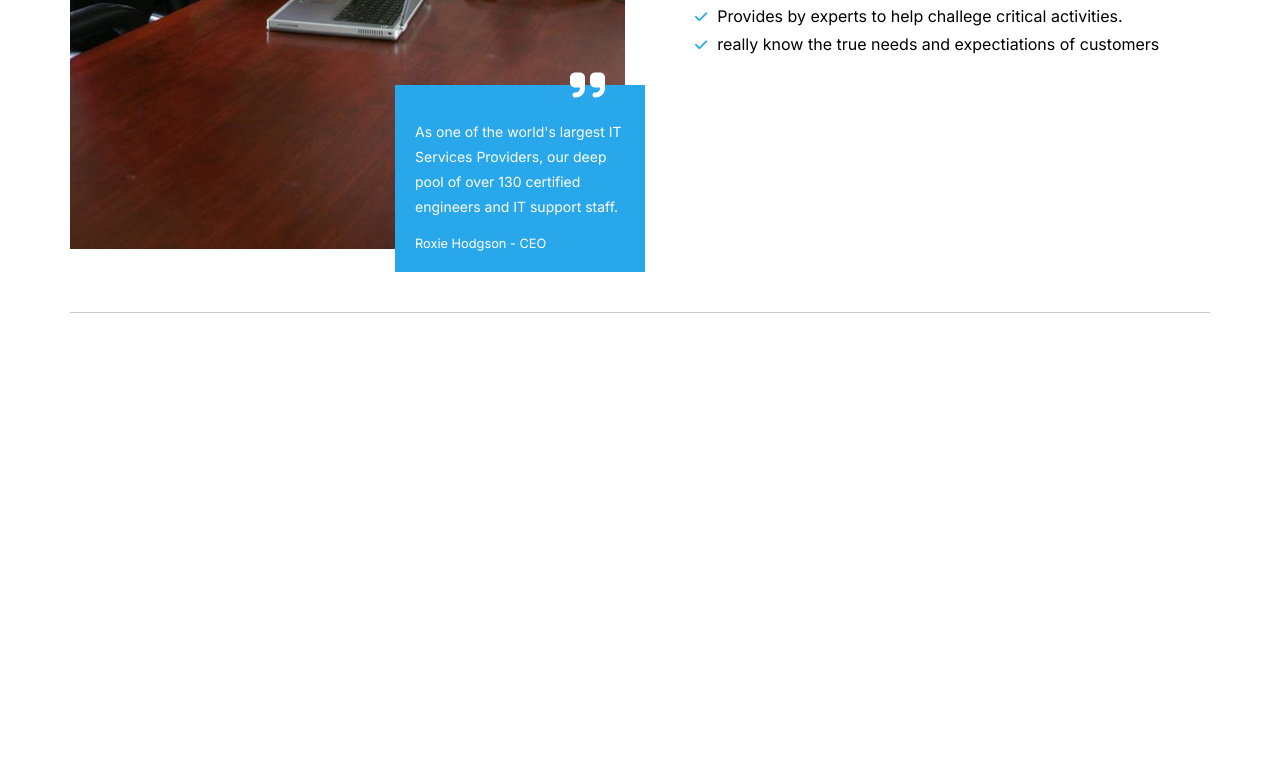
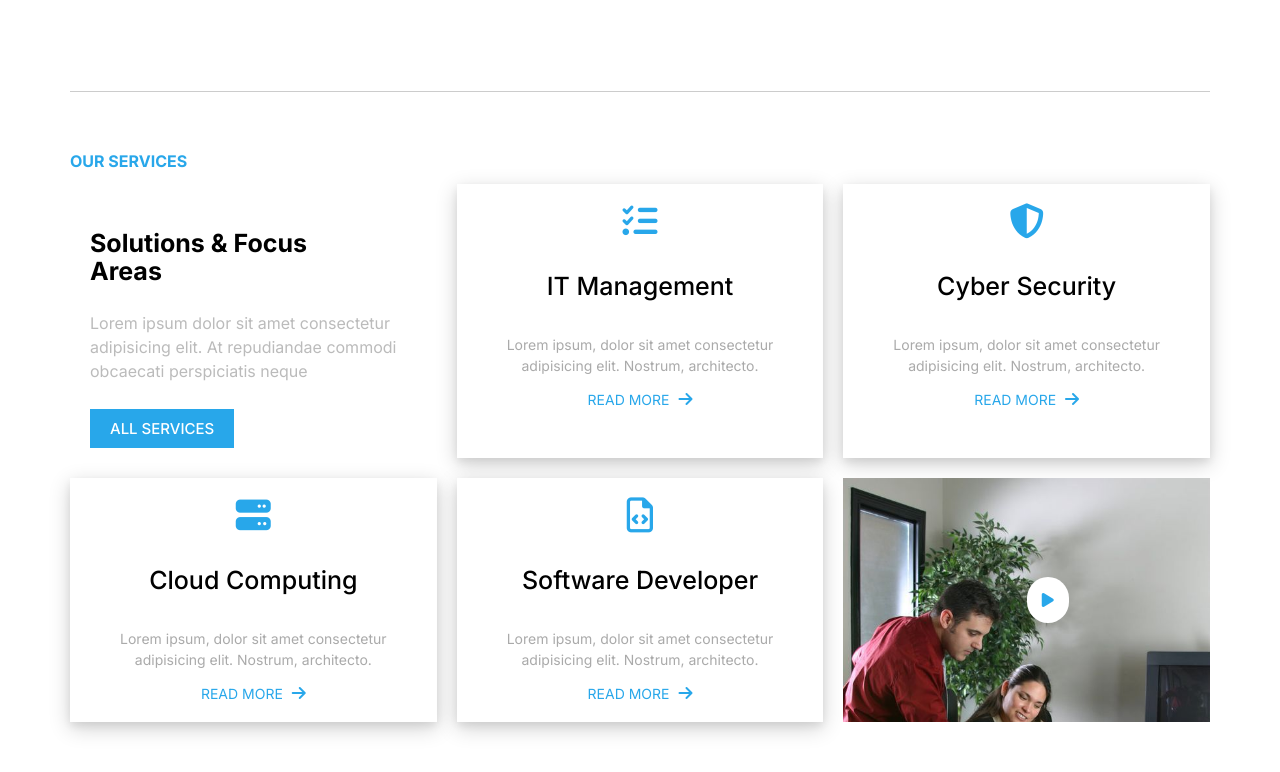
Before and after one commit to h-ibraheem/ITServices.github.io, a plain HTML site: page index.html in a window 1280 px wide. Shown: the part 1882-2654 px from the top of the page. Before the commit the page ends 2255 px from the top, so only its background shows below. Drawn offline with Linux system fonts and the light colour scheme.

Commit message:
Finsh our services

```diff
--- a/css/style.css
+++ b/css/style.css
@@ -76,6 +76,11 @@ ul {
 
 }
 
+.title{
+  font-size: 16px;
+  text-transform: uppercase;
+  color: var(--main-color);
+}
 
 .p-formate {
   color: #5C6574;
@@ -367,16 +372,18 @@ header nav ul li:first-child {
   margin: 60px 0 ;
   padding: 60px 0;
   display: grid;
-  grid-template-columns: repeat(auto-fill, minmax(450px, 1fr));
+  /* grid-template-columns: repeat(auto-fill, minmax(320px, 1fr)); */
+  grid-template-columns:auto auto;
   gap: 30px;
   border-bottom: 1px solid #ccc;
 }
 .about-us .quote{
   position: relative;
-}
-
-.about-us .quote img{
-  width: 100%;
+  background-image: url(../image/about-us.jpeg);
+  background-repeat: no-repeat;
+  background-size: cover;
+  width: 450px;
+  height: 500px;
 }
 
 .about-us .quote .text {
@@ -402,14 +409,10 @@ header nav ul li:first-child {
 }
 
 .about-us .content{
-  padding: 20px;
+  margin: 0;
 }
 
-.about-us .content h1{
-  font-size: 16px;
-  text-transform: uppercase;
-  color: var(--main-color);
-}
+
 
 .about-us .content h2{
   width: 300px;
@@ -456,13 +459,130 @@ header nav ul li:first-child {
 
 }
 
-@media (max-width: 767px){
-  .about-us .quote img{
-    width: 400px;
+
+
+
+  @media (max-width: 992px) {
+    .about-us{
+      grid-template-columns: none;
+      grid-template-rows: repeat(auto-fill, minmax(500px, 1fr));
+      margin-top: 0;
+      padding-top: 0;
+    }
+    .about-us .quote{
+      height: 800px;
+      width: 100%;
+    }
+    .about-us .quote .text {
+      width: 100%;
+      right: 0;
+      bottom: 0;
+      background-color: #28a6ea90;
+      }
+
+
   }
-  .about-us .quote .text {
-    right: 20px;
-  }
+
+
+/* End About-us */
+
+/* start our-servies */
+.our-servies{
+  margin: 50px 0;
 }
 
-/* End About-us */
+.our-servies .boxs{
+  display: grid;
+  grid-template-columns: repeat(auto-fill, minmax(320px, 1fr));
+  gap: 20px;
+}
+
+.our-servies .boxs .first{
+  padding: 20px;
+}
+
+
+.our-servies .boxs .first h3{
+  font-size: 25px;
+  text-transform: capitalize;
+  width: 250px;
+}
+
+
+.our-servies .boxs .first p {
+  color: #bbb;
+  line-height: 1.5;
+  padding-bottom: 20px;
+}
+
+
+.our-servies .boxs .first .btn{
+  margin: 0;
+}
+
+.our-servies .boxs .card{
+    background-color: #fff;
+    text-align: center;
+    padding: 20px;
+    box-shadow: 0 4px 8px 0 rgba(0, 0, 0, 0.068), 0 6px 20px 0 rgba(0, 0, 0, 0.19);
+    ;
+  }
+
+  .our-servies .boxs .card i{
+    font-size: 35px;
+    color: var(--main-color);
+  }
+
+  .our-servies .boxs .card h4{
+    font-size: 25px;
+    text-transform: capitalize;
+    font-weight: 500;
+  }
+
+  .our-servies .boxs .card p{
+    font-size: 14px;
+    color: #aaa;
+    line-height: 1.5;
+  }
+
+  .our-servies .boxs .card a{
+    font-size: 14px;
+    text-transform: uppercase;
+    color: var(--main-color);
+
+  }
+
+  .our-servies .boxs .card a i{
+    font-size: 16px;
+    margin-left: 5px;
+
+  }
+
+  .our-servies .boxs .vedio{
+    position: relative;
+    background-image: url(../image/about-us.jpeg);
+    background-repeat: no-repeat;
+    background-size: cover;
+    text-align: center;
+  }
+
+  .our-servies .boxs .vedio i{
+    position: absolute;
+    top: 50%;
+    transform: translateY(-50%);
+    color: var(--main-color);
+    padding: 15px;
+    background-color: white;
+    border-radius: 50px;
+    cursor: pointer;
+
+  }
+
+  @media (max-width: 767px) {
+    .our-servies .boxs .vedio{
+      width: 100%;
+      height: 250px;
+    }
+
+  }
+/* start our-servies */
--- a/index.html
+++ b/index.html
@@ -42,7 +42,6 @@
     <!-- end header -->
 
     <!-- start Landing -->
-
     <div class="landing">
       <div class="overray"></div>
       <div class="container">
@@ -102,10 +101,7 @@
     <div class="container">
       <div class="about-us">
         <div class="quote">
-
-          <img src="./image/about-us.jpeg" alt="About-us" />
-
-          <div class="text">
+             <div class="text">
             <i class="fas fa-quote-right"></i>
             <p>
               As one of the world's largest IT Services Providers, our deep pool
@@ -116,7 +112,7 @@
         </div>
 
         <div class="content">
-            <h1>about us</h1>
+            <h1 class="title">about us</h1>
             <h2>Let Us Be Your partners preferred IT partner</h2>
             <p>
               Lorem ipsum dolor sit amet consectetur adipisicing elit. Tempore voluptatem, possimus doloribus, aut aspernatur autem libero sit nulla voluptate nobis totam unde illum corporis quia voluptas nostrum sapiente dolor. Nihil!
@@ -141,9 +137,73 @@
         </div>
 
     </div>
-    <!-- start AboutUs -->
+    <!-- End AboutUs -->
+
+    <!-- start our-services -->
+      <div class="container">
+        <div class="our-servies">
+          <h2 class="title">our services</h2>
+          <div class="boxs">
+
+            <div class="first">
+              <h3>
+                Solutions & focus areas
+              </h3>
+              <p>
+                Lorem ipsum dolor sit amet consectetur adipisicing elit. At repudiandae commodi obcaecati perspiciatis neque
+              </p>
+              <a href="#" class="btn">all services</a>
+            </div>
+
+            <div class="card">
+              <i class="fas fa-tasks"></i>
+              <h4>iT management</h4>
+              <p>Lorem ipsum, dolor sit amet consectetur adipisicing elit. Nostrum, architecto.</p>
+              <a href="#">
+                read more
+                <i class="fas fa-arrow-right"></i>
+              </a>
+            </div>
+
+            <div class="card">
+              <i class="fas fa-shield-alt"></i>
+              <h4>cyber Security</h4>
+              <p>Lorem ipsum, dolor sit amet consectetur adipisicing elit. Nostrum, architecto.</p>
+              <a href="#">
+                read more
+                <i class="fas fa-arrow-right"></i>
+              </a>
+            </div>
+
+            <div class="card">
+              <i class="fas fa-server"></i>
+              <h4>cloud computing</h4>
+              <p>Lorem ipsum, dolor sit amet consectetur adipisicing elit. Nostrum, architecto.</p>
+              <a href="#">
+                read more
+                <i class="fas fa-arrow-right"></i>
+              </a>
+            </div>
+
+            <div class="card">
+              <i class="far fa-file-code"></i>
+              <h4>software developer</h4>
+              <p>Lorem ipsum, dolor sit amet consectetur adipisicing elit. Nostrum, architecto.</p>
+              <a href="#">
+                read more
+                <i class="fas fa-arrow-right"></i>
+              </a>
+            </div>
+
+            <div class="vedio">
+              <i class="fas fa-play"></i>
+            </div>
 
 
+          </div>
+        </div>
+      </div>
+    <!-- end our-services -->
 
   </body>
 </html>
```
Also changed, not shown: image/Agree.jpeg (added).
